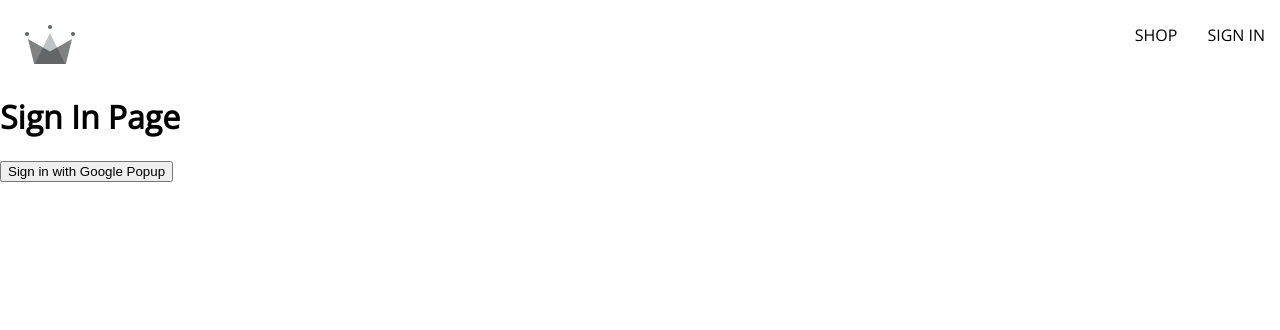
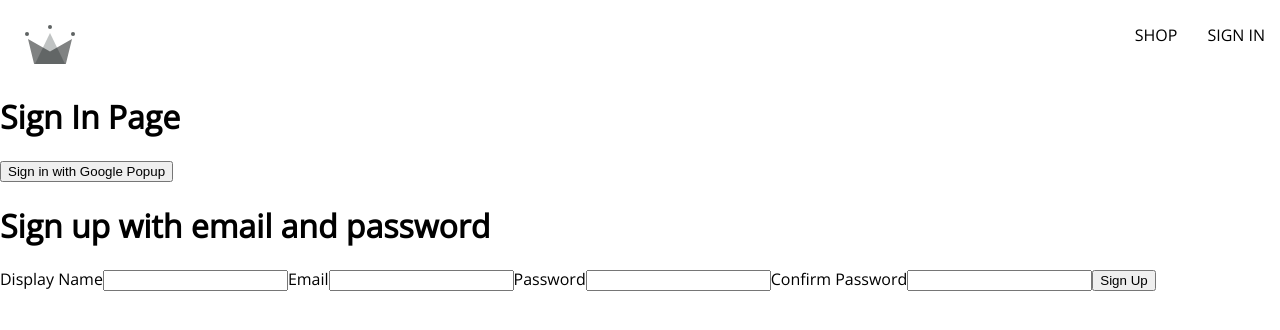
Before and after one commit to ximnet-huisheng/crwm-clothing, a React (Create React App) app: page /sign-in in a window 1280 px wide. Shown: the top 330 px of the page. Built offline with nearby package versions, Linux system fonts and the light colour scheme.

Commit message:
Update sign up form

```diff
--- /dev/null
+++ b/src/components/sign-up-form/sign-up-form.component.jsx
@@ -0,0 +1,48 @@
+import { useState } from 'react'
+
+const defaultFormFields = {
+	displayName: '',
+	email: '',
+	password: '',
+	confirmPassword: '',
+}
+
+const SignUpForm = () => {
+	const [formFields, setFormFields] = useState(defaultFormFields)
+	const { displayName, email, password, confirmPassword } = formFields
+	const handleChange = (event) => {}
+
+	return (
+		<div>
+			<h1>Sign up with email and password</h1>
+			<form onSubmit={() => {}}>
+				<label>Display Name</label>
+				<input
+					type='text'
+					required
+					onChange={handleChange}
+					name='displayName'
+				/>
+				<label>Email</label>
+				<input type='email' required onChange={handleChange} name='email' />
+				<label>Password</label>
+				<input
+					type='password'
+					required
+					onChange={handleChange}
+					name='password'
+				/>
+				<label>Confirm Password</label>
+				<input
+					type='password'
+					required
+					onChange={handleChange}
+					name='password'
+				/>
+				<button type='submit'>Sign Up</button>
+			</form>
+		</div>
+	)
+}
+
+export default SignUpForm
--- a/src/routes/sign-in/sign-in.component.jsx
+++ b/src/routes/sign-in/sign-in.component.jsx
@@ -1,11 +1,14 @@
 //import { useEffect } from 'react'
 //import { getRedirectResult } from 'firebase/auth'
+import { useState } from 'react'
 import {
 	//	auth,
 	signInWithGooglePopup,
 	//	signInWithGoogleRedirect,
 	createUserDocumentFromAuth,
 } from '../../utils/firebase/firebase.utils'
+
+import SignUpForm from './../../components/sign-up-form/sign-up-form.component'
 
 const SignIn = () => {
 	// useEffect(() => {
@@ -34,6 +37,7 @@
 			{/* <button onClick={signInWithGoogleRedirect}>
 				Sign in with Google Redirect
 			</button> */}
+			<SignUpForm />
 		</div>
 	)
 }
```
